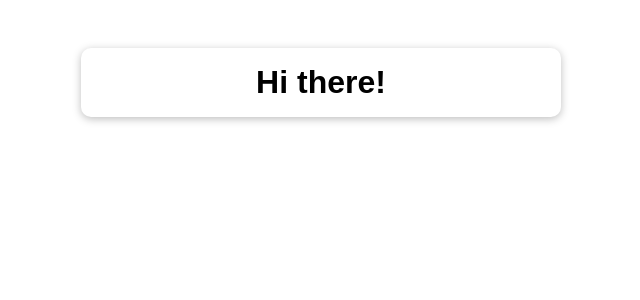
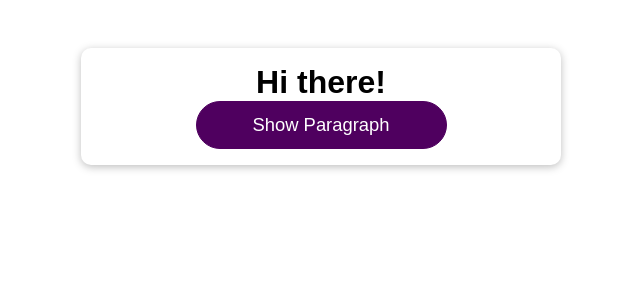
Before and after one commit to devalex-tsi/react-deeper, a React (Create React App) app: page / in a window 1280 px wide. Shown: the top 300 px of the page, without its empty margins (319-959 px from the left). Built offline with nearby package versions, Linux system fonts and the light colour scheme; the HTML template or start-up script is replaced by a standard one.

Commit message:
add button and state and see how real DOM is changed via adding new html by React

```diff
--- a/src/App.css
+++ b/src/App.css
@@ -5,6 +5,7 @@
   background: white;
   box-shadow: 0 2px 8px rgba(0, 0, 0, 0.26);
   border-radius: 10px;
+  text-align: center;
 }
 
 .app h1 {
--- a/src/App.js
+++ b/src/App.js
@@ -1,11 +1,21 @@
-import React from 'react';
+import React, {useState} from 'react';
 
 import './App.css';
+import Button from "./components/UI/Button/Button";
 
 function App() {
+    const [isParagraphShown, setIsParagraphShown] = useState(false)
+    const onClickBtn = () => {
+        (setIsParagraphShown(
+            prevShow => !prevShow
+        ))
+    }
+
     return (
         <div className="app">
             <h1>Hi there!</h1>
+            {isParagraphShown && <p>New Paragraph</p>}
+            <Button onClick={onClickBtn}>Show Paragraph</Button>
         </div>
     );
 }
```
